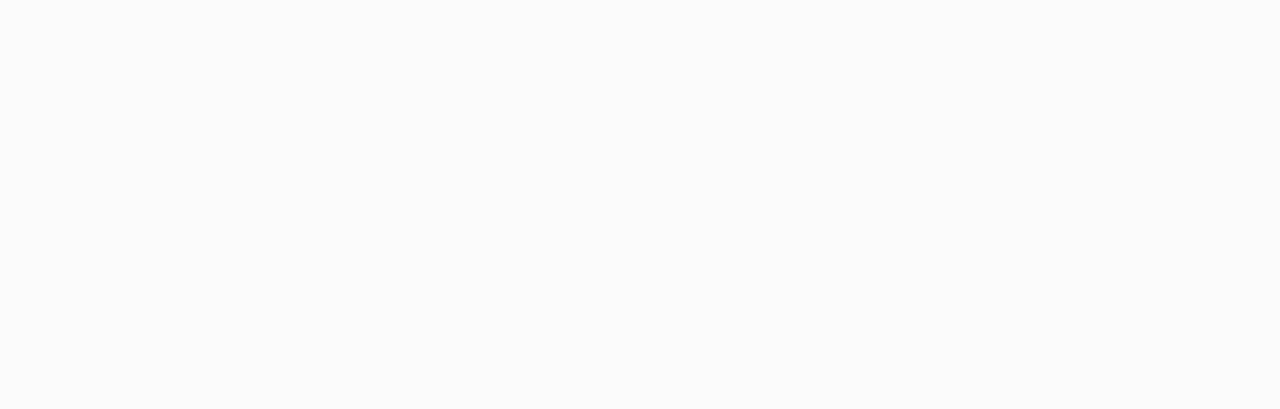
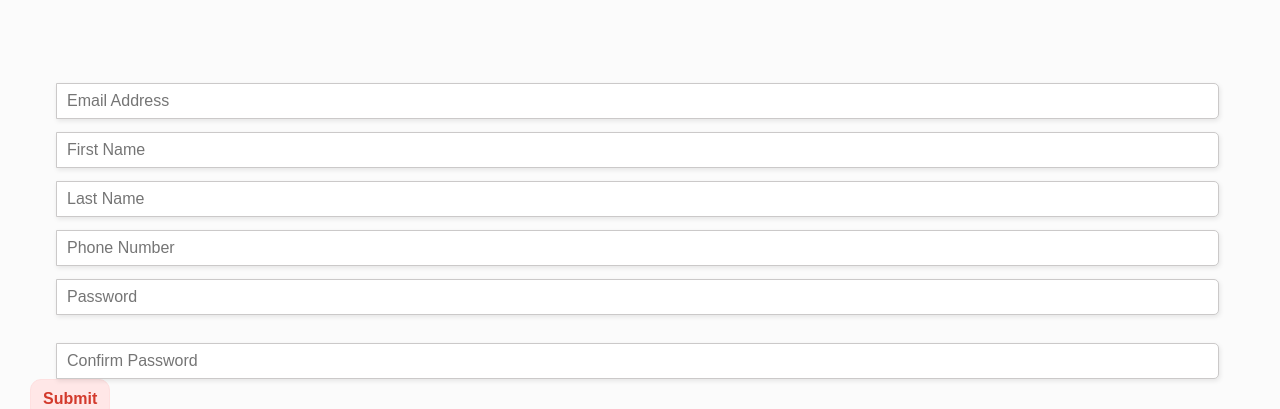
Before and after one commit to ChloeCCPeng/Phase-4-project-secret-santa, a React (Create React App) app in the folder client/: page / in a window 1280 px wide. Shown: the part 1044-1453 px from the top of the page. Before the commit the page ends 1114 px from the top, so only its background shows below. Built offline with nearby package versions, Linux system fonts and the light colour scheme; no server answers; a web font is replaced by a local one.

Commit message:
form css

```diff
--- a/client/src/components/Home.js
+++ b/client/src/components/Home.js
@@ -4,10 +4,11 @@
 import Nav from './Nav';
 // import Invite from './Invite';
 import SignUp from './SignUp.js';
-import { NavLink } from 'react-router-dom'
+import { NavLink, useNavigate } from 'react-router-dom'
 
 
 function Home() {
+  // const navigate = useNavigate();
 
   return (
 
@@ -15,15 +16,15 @@
         {/* <Nav /> */}
       <h2 id="Secret-Santa">Secret Santa</h2>
       <img id="Secret-Santa-image" src="https://woodsboroworld.com/wp-content/uploads/2021/03/secret-santa-claus-invitation-background-standing-blank-sign-showing-big-blank-sign_209425-431.jpg" alt="Secret Santa" />
-      <NavLink exact to="/event">
+      <NavLink exact to="/SignUp">
         <button type="button">Start Secret Santa!</button>
       </NavLink>
 
 
       {/* <OnlineStore />
-      <Event />
+      <Event /> */}
 
-      <SignUp /> */}
+      <SignUp />
       {/* <Invite /> */}
     </div>
   )
--- a/client/src/components/SignUp.js
+++ b/client/src/components/SignUp.js
@@ -18,8 +18,8 @@
 
 
   return (
-    <div>
-      <User />
+    <div class="form-group has-success">
+      {/* <User /> */}
       <form className="sign-up" onSubmit={console.log()} >
         <input className="email" type="text" id="email_id" placeholder="Email Address" value="" onChange={console.log()}/>
         <input className="first_name" type="text" id="first_name" placeholder="First Name" value="" onChange={console.log()} />
--- a/client/src/index.css
+++ b/client/src/index.css
@@ -108,7 +108,75 @@
 }
 
 
-form {}
+form {
+  margin: 0 30px;
+}
+.account-type, .gender {
+margin: 15px 0;
+}
+input[type=radio] {
+display: none;
+}
+label#icon {
+margin: 0;
+border-radius: 5px 0 0 5px;
+}
+label.radio {
+position: relative;
+display: inline-block;
+padding-top: 4px;
+margin-right: 20px;
+text-indent: 30px;
+overflow: visible;
+cursor: pointer;
+}
+label.radio:before {
+content: "";
+position: absolute;
+top: 2px;
+left: 0;
+width: 20px;
+height: 20px;
+border-radius: 50%;
+background: #1c87c9;
+}
+label.radio:after {
+content: "";
+position: absolute;
+width: 9px;
+height: 4px;
+top: 8px;
+left: 4px;
+border: 3px solid #fff;
+border-top: none;
+border-right: none;
+transform: rotate(-45deg);
+opacity: 0;
+}
+input[type=radio]:checked + label:after {
+opacity: 1;
+}
+input[type=text], input[type=password] {
+width: calc(100% - 57px);
+height: 36px;
+margin: 13px 0 0 -5px;
+padding-left: 10px;
+border-radius: 0 5px 5px 0;
+border: solid 1px #cbc9c9;
+box-shadow: 1px 2px 5px rgba(0,0,0,.09);
+background: #fff;
+}
+input[type=password] {
+margin-bottom: 15px;
+}
+#icon {
+display: inline-block;
+padding: 9.3px 15px;
+box-shadow: 1px 2px 5px rgba(0,0,0,.09);
+background: #1c87c9;
+color: #fff;
+text-align: center;
+}
 
 h2 {}
 
```
Also changed, not shown: 1 other file (tests, documents, lock files or other folders).
